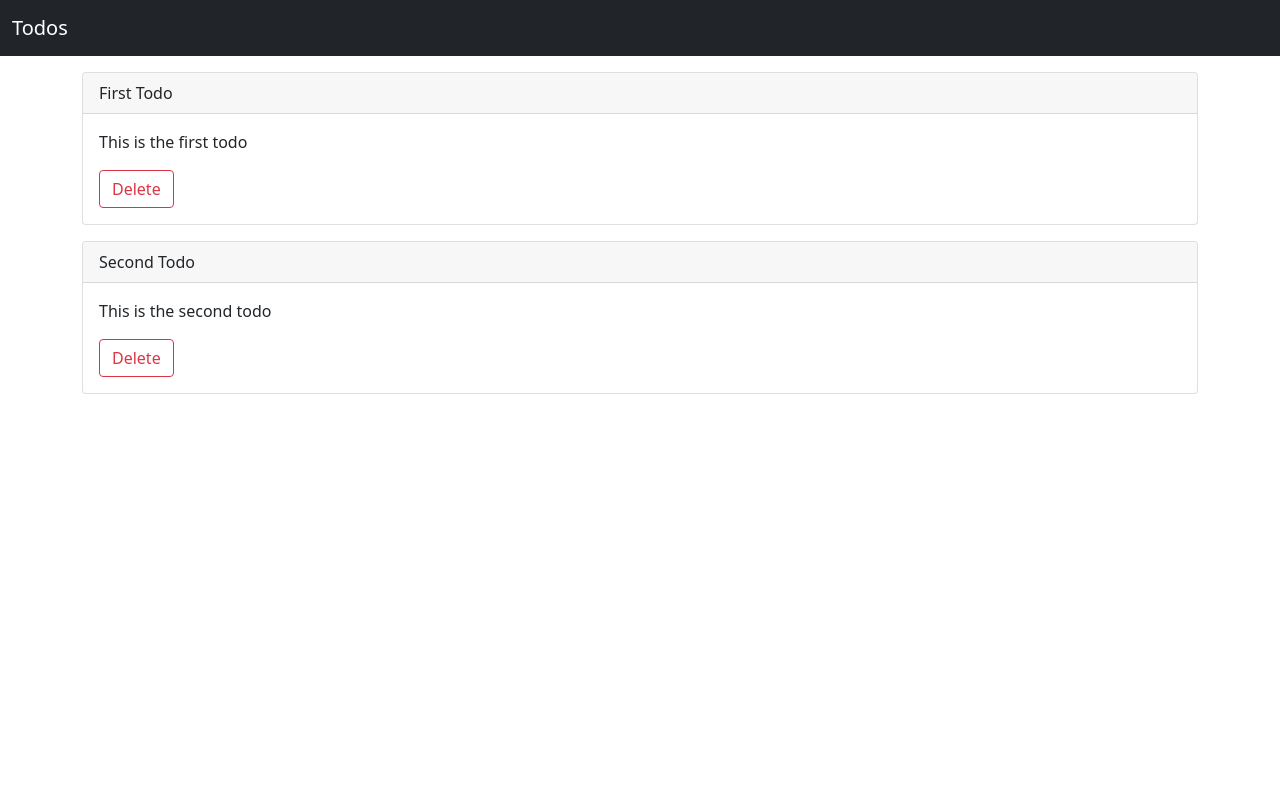
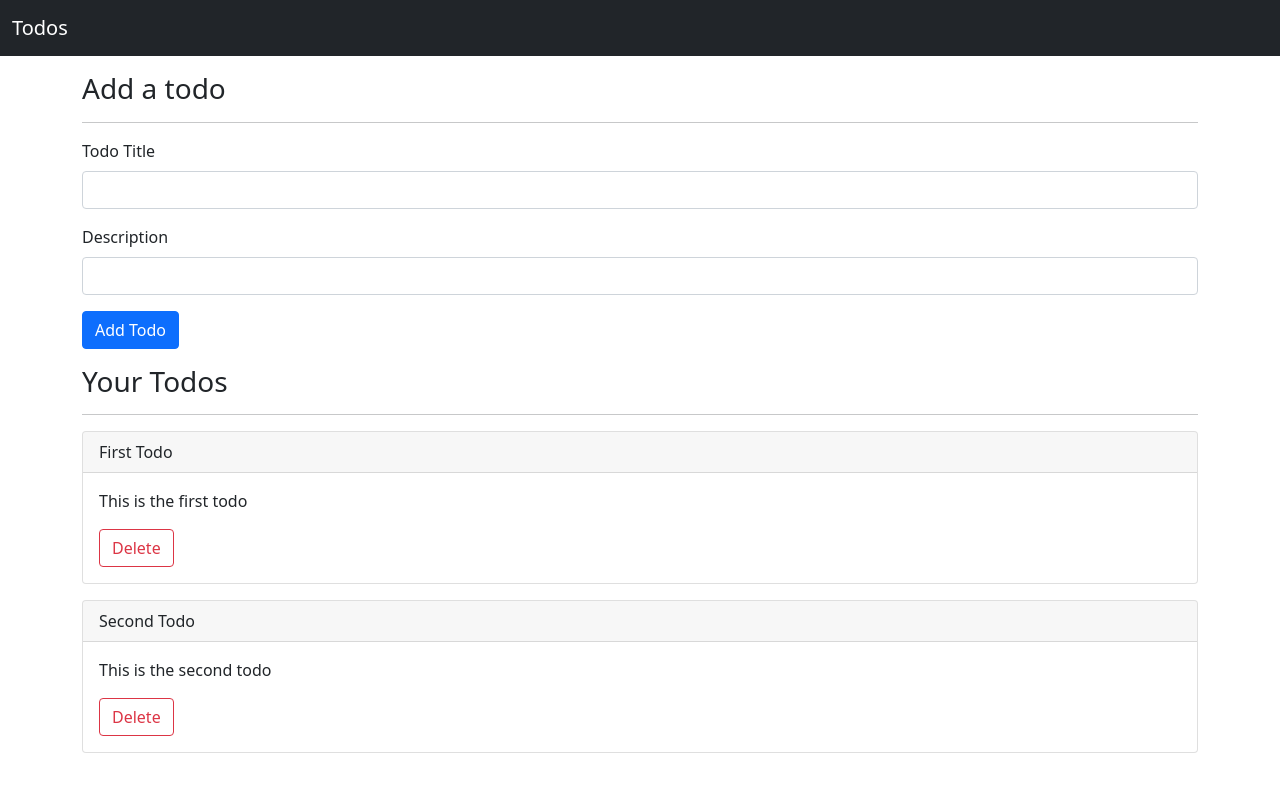
Before and after one commit to cybersaksham/Angular-Todo-List, an Angular app: page / in a window 1280 px wide. Shown: the top 792 px of the page. Built offline with nearby package versions, Linux system fonts and the light colour scheme.

Commit message:
add todo form

```diff
--- /dev/null
+++ b/src/app/Components/todo-add/todo-add.component.html
@@ -0,0 +1,15 @@
+<div class="my-3">
+    <h3>Add a todo</h3>
+    <hr>
+    <form>
+        <div class="mb-3">
+            <label for="title" class="form-label">Todo Title</label>
+            <input type="text" name="title" class="form-control" id="title">
+        </div>
+        <div class="mb-3">
+            <label for="desc" class="form-label">Description</label>
+            <input type="desc" name="desc" class="form-control" id="desc">
+        </div>
+        <button type="submit" class="btn btn-primary">Add Todo</button>
+    </form>
+</div>
--- /dev/null
+++ b/src/app/Components/todo-add/todo-add.component.ts
@@ -0,0 +1,15 @@
+import { Component, OnInit } from '@angular/core';
+
+@Component({
+  selector: 'app-todo-add',
+  templateUrl: './todo-add.component.html',
+  styleUrls: ['./todo-add.component.css']
+})
+export class TodoAddComponent implements OnInit {
+
+  constructor() { }
+
+  ngOnInit(): void {
+  }
+
+}
--- a/src/app/Components/todo-item/todo-item.component.html
+++ b/src/app/Components/todo-item/todo-item.component.html
@@ -2,6 +2,6 @@
     <div class="card-header">{{todo.title}}</div>
     <div class="card-body">
         <p class="card-text">{{todo.desc}}</p>
-        <a href="#" (click)="dltTodo(todo)" class="btn btn-outline-danger">Delete</a>
+        <button (click)="dltTodo(todo)" class="btn btn-outline-danger">Delete</button>
     </div>
 </div>
--- a/src/app/Components/todos/todos.component.html
+++ b/src/app/Components/todos/todos.component.html
@@ -1,3 +1,6 @@
+<app-todo-add></app-todo-add>
+<h3>Your Todos</h3>
+<hr>
 <div *ngFor="let todo of todos">
     <app-todo-item [todo]="todo" (todoDelete)="dltTodo($event)"></app-todo-item>
 </div>
```
Also changed, not shown: src/app/app.module.ts (+6 -2 lines), src/app/Components/todo-add/todo-add.component.css (added), 1 other file (tests, documents, lock files or other folders).
